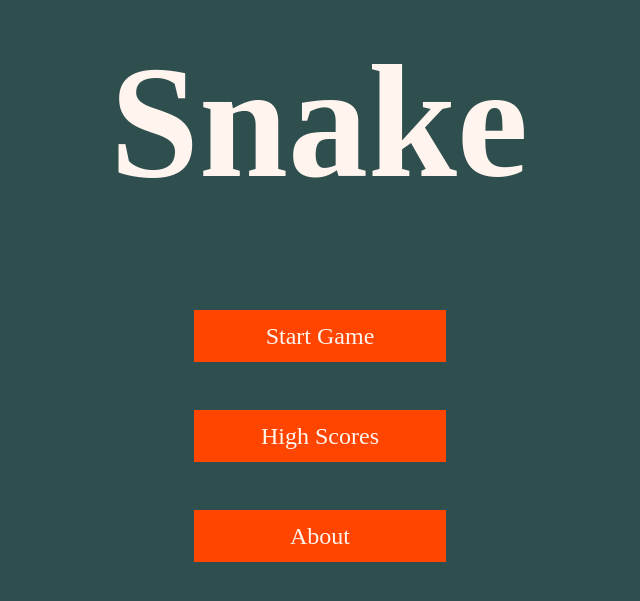
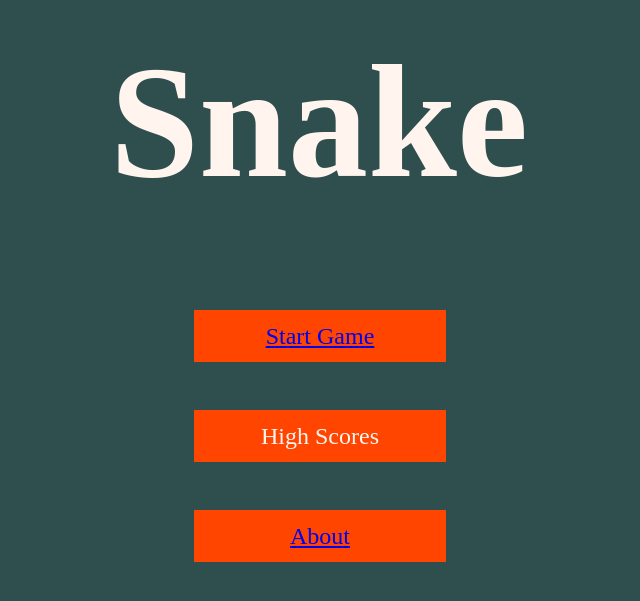
Before and after one commit to xtarzyk/snake, a Python web app: template templates/menu.html in a window 1280 px wide. Shown: the top 601 px of the page, without its empty margins (321-961 px from the left). Run offline with Jinja, Linux system fonts and the light colour scheme; the template is opened without the code that fills it, so the values that code supplies are empty.

Commit message:
added about.html and redirections to exist templates

```diff
--- a/templates/menu.html
+++ b/templates/menu.html
@@ -9,9 +9,9 @@
     <div class="menu">
         <h1 class="title">Snake</h1>
         <ul>
-            <li class="button button--start">Start Game</li>
+            <li class="button button--start"><a href="index.html">Start Game</a></li>
             <li class="button button--high-scores">High Scores</li>
-            <li class="button button--about">About</li>
+            <li class="button button--about"><a href="about.html">About</a></li>
         </ul>
     </div>
 </body>
```
Also changed, not shown: templates/about.html (added, +10 -0 lines).
